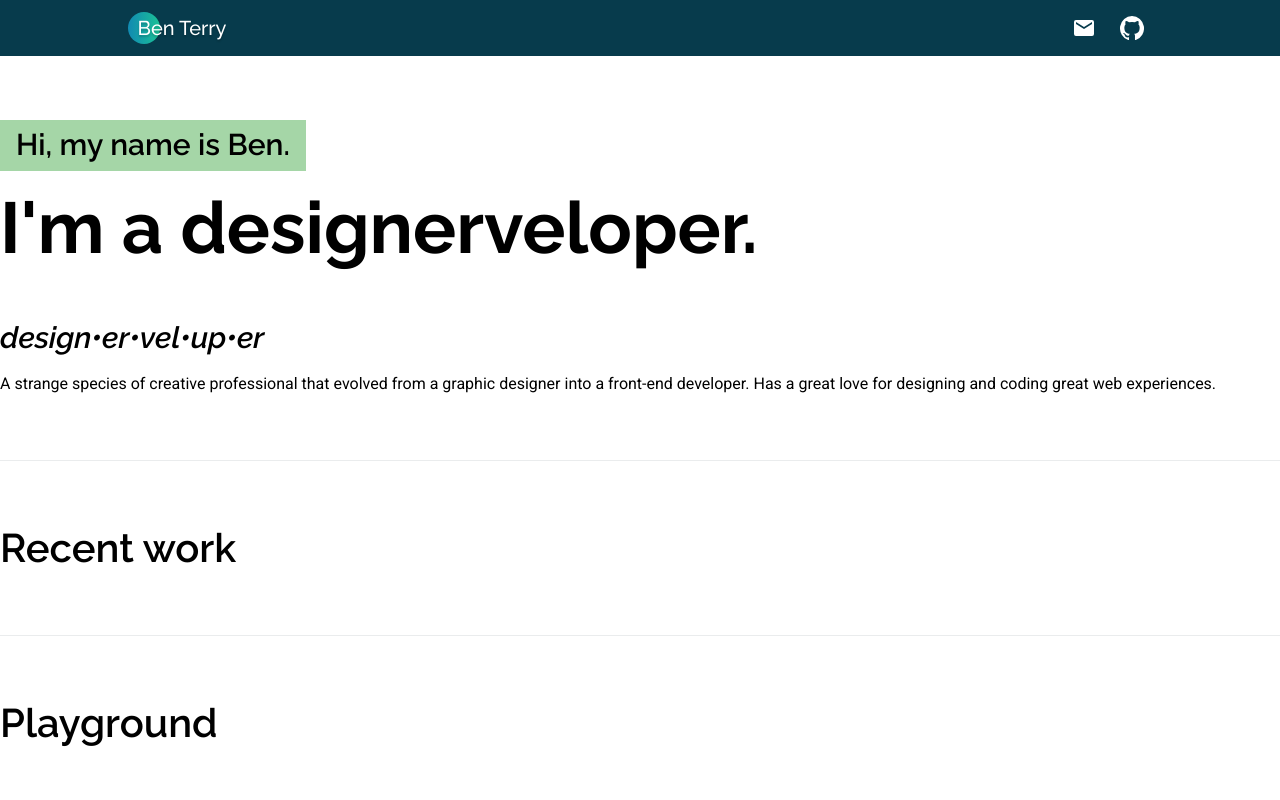
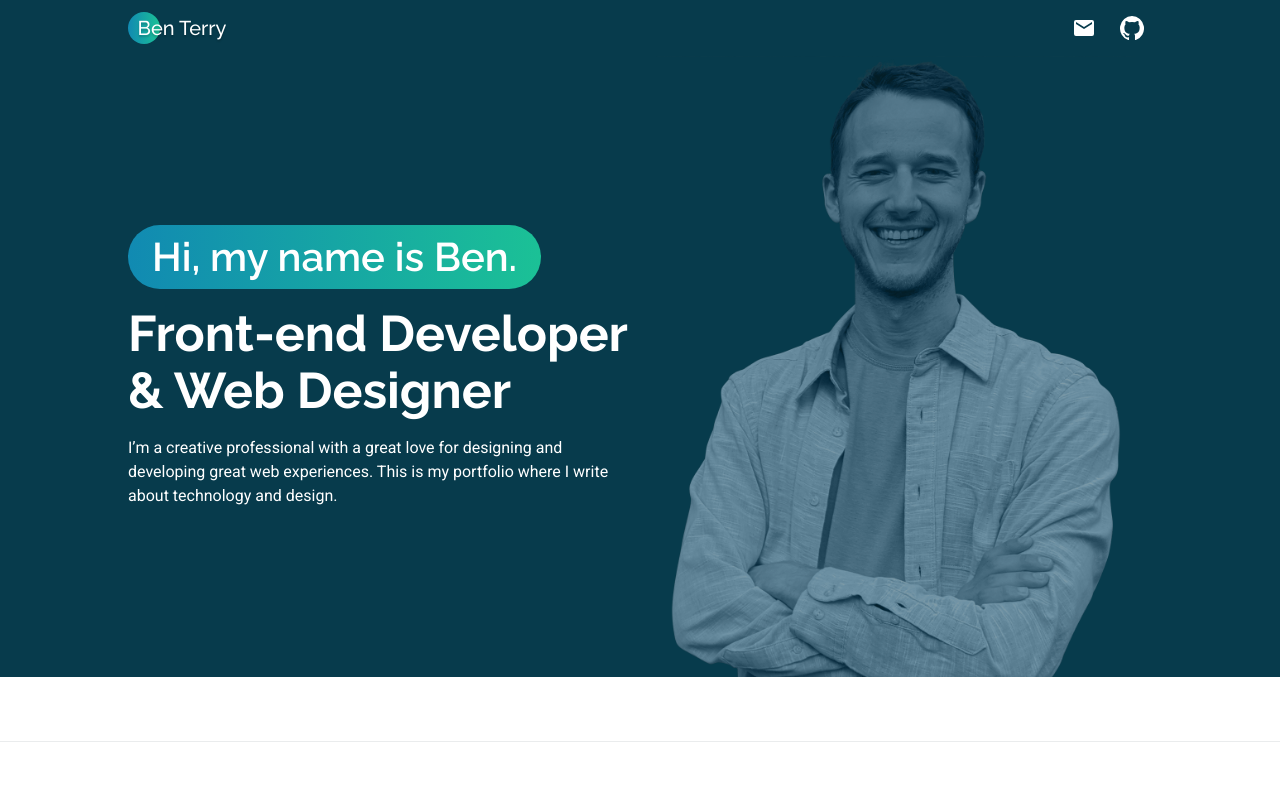
Before and after one commit to beterry/ben-blog, a Gatsby site: page / in a window 1280 px wide. Shown: the top 800 px of the page. Built offline with nearby package versions, Linux system fonts and the light colour scheme; Gatsby itself is replaced by a stand-in of ours; some packages are replaced by stand-ins of ours.

Commit message:
new home header

```diff
--- a/gatsby-config.js
+++ b/gatsby-config.js
@@ -21,6 +21,13 @@ module.exports = {
             options: {
                 name: `work`,
                 path: `${__dirname}/src/pages/work`,
+            },
+        },
+        {
+            resolve: `gatsby-source-filesystem`,
+            options: {
+                name: `work`,
+                path: `${__dirname}/src/images`,
             },
         },
         {
--- /dev/null
+++ b/src/components/home-header.js
@@ -0,0 +1,105 @@
+import React from 'react'
+import styled from 'styled-components'
+import Img from 'gatsby-image'
+
+//styles
+import colors from '../styles/colors'
+
+//layout components
+import Padding from '../components/padding'
+import Margins from '../components/layouts/margins'
+
+export default function homeHeader({ ben }) {
+    return (
+        <Header>
+            <Margins>
+                <Flex>
+                    <Left>
+                        <Padding />
+                        <hgroup>
+                            <h1>Front-end Developer & Web Designer</h1>
+                            <Highlight>
+                                <h2>Hi, my name is Ben.</h2>
+                                <div />
+                            </Highlight>
+                        </hgroup>
+                        <p>I’m a creative professional with a great love for designing and developing great web experiences. This is my portfolio where I write about technology and design.</p>
+                        <Padding />
+                    </Left>
+                    <Right>
+                        <ImageContainer>
+                            <Img fluid={ben} alt='Picture of Ben' />
+                        </ImageContainer>
+                    </Right>
+                </Flex>
+            </Margins>
+        </Header>
+    )
+}
+
+const Header = styled.header`
+    background: ${colors.blue.dark};
+    overflow: hidden;
+`
+
+const Flex = styled.div`
+    display: flex;
+    align-items: center;
+`
+
+const Left = styled.div`
+    color: white;
+    flex-shrink: 0;
+    width: 100%;
+    h1{
+        margin: 0;
+    }
+    hgroup{
+        display: flex;
+        flex-direction: column;
+        align-items: flex-start;
+        h1{
+            order: 2;
+        }
+    }
+    @media screen and (min-width: 67.5rem){
+        max-width: 32rem;
+    }
+`
+
+const Right = styled.div`
+    flex-grow: 1;
+    display: none;
+    opacity: .5;
+    @media screen and (min-width: 67.5rem){
+        display: block;
+    }
+`
+
+const Highlight = styled.div`
+    order: 1;
+    display: inline-flex;
+    position: relative;
+    align-items: center;
+    height: 4rem;
+    padding: 0 1.5rem;
+    margin-bottom: 1rem;
+    div{
+        height: 4rem;
+        position: absolute;
+        left: 0;
+        right: 0;
+        background: linear-gradient(to right, ${colors.blue.main}, ${colors.green.main});
+        border-radius: 2rem;
+        transition: right .2s;
+    }
+    h2{
+        margin: 0;
+        z-index: 2;
+    }
+`
+
+const ImageContainer = styled.div`
+    margin: 0 auto;
+    max-width: 30rem;
+`
--- a/src/components/homeHeader.js
+++ /dev/null
@@ -1,40 +0,0 @@
-import React from 'react'
-import styled from 'styled-components'
-
-import colors from '../styles/colors'
-
-export default function homeHeader() {
-    return (
-        <Header>
-            <Intro>Hi, my name is Ben.</Intro>
-            <Heading>I'm a designer&shy;veloper.</Heading>
-            <h3>design•er•vel•up•er</h3>
-            <p>A strange species of creative professional that evolved from a graphic designer into a front-end developer. Has a great love for designing and coding great web experiences.</p>
-        </Header>
-    )
-}
-
-const Header = styled.header`
-    h3{
-        font-style: italic;
-    }
-`
-
-const Intro = styled.h1`
-    font-size: 1.875rem;
-    font-weight: 600;
-    background: ${colors.s.main};
-    display: inline-flex;
-    margin: 0;
-    padding: .5rem 1rem;
-
-`
-
-const Heading = styled.h2`
-    font-size: 4.5rem;
-    font-weight: 700;
-    margin: 1rem 0;
-    @media screen and (max-width: 28rem){
-        font-size: 3.5rem;
-    }
-`
--- a/src/pages/index.js
+++ b/src/pages/index.js
@@ -10,7 +10,7 @@ import Rule from '../components/rule'
 import Section from '../components/section'
 
 //import components
-import Hero from '../components/homeHeader'
+import Hero from '../components/home-header'
 // import BlogList from '../components/blogList'
 // import BlogPreview from '../components/blogPreview'
 import {ContainedButton} from '../components/buttons'
@@ -18,12 +18,14 @@ import {ContainedButton} from '../components/buttons'
 const Homepage = ({ data }) => {
     const posts = data.blogQuery.edges.map(edge => ({...edge.node.frontmatter , ...edge.node.fields}))
     const works = data.workQuery.edges.map(edge => ({...edge.node.frontmatter , ...edge.node.fields}))
+    const ben = data.ben.fluid
+
+    console.log(data)
 
   return (
     <Layout>
         <SEO title="Portfolio" />
-            <Padding />
-        <Hero />
+        <Hero ben={ben}/>
             <Padding />
             <Rule />
             <Padding />
@@ -95,6 +97,11 @@ export const pageQuery = graphql`
                 }
             }
         }
+        ben: imageSharp(fluid: {originalName: {eq: "ben.png"}}) {
+            fluid {
+                ...GatsbyImageSharpFluid
+            }
+        }
     }
 `
 
```
Also changed, not shown: src/images/ben.png (added).
